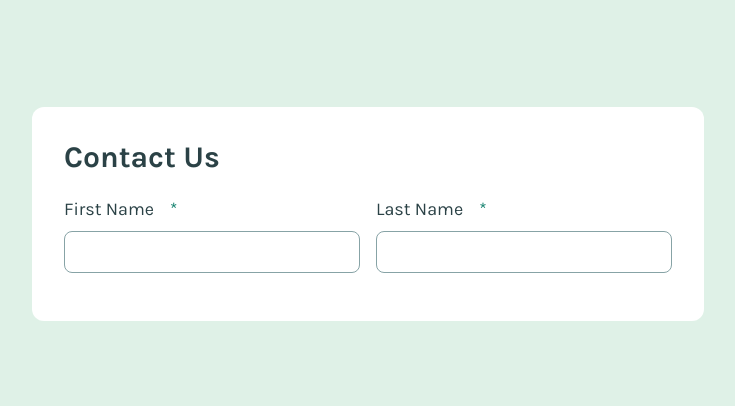
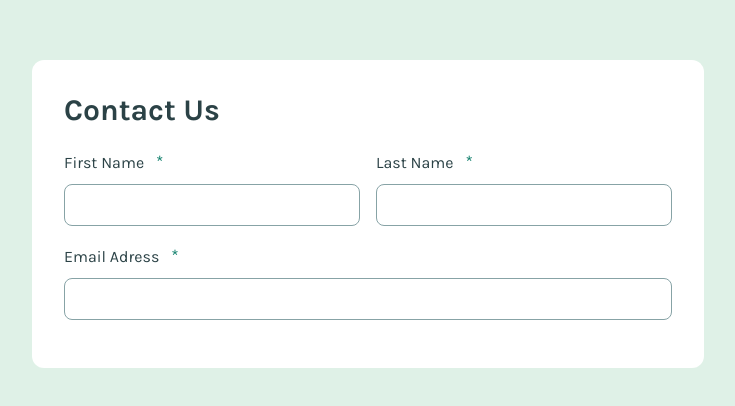
Before and after one commit to parisaMontakhab/contact-form, a React (Vite) app: page / in a window 1280 px wide. Shown: the part 186-592 px from the top of the page, without its empty margins (272-1007 px from the left). Built offline with nearby package versions, Linux system fonts and the light colour scheme.

Commit message:
feat: add the third children : email adress

```diff
--- a/src/App.jsx
+++ b/src/App.jsx
@@ -11,22 +11,27 @@ export default function App() {
         <div className="flex space-x-4 mb-4">
 
           <div className="w-1/2">
-          <label className="block text-neutral_graydark font-sans text-lg mb-2" for='firstname'>First Name
-            <span className=" text-primary_greenmedium font-sans text-lg mx-4">*</span>
+          <label className="block text-neutral_graydark font-sans text-base mb-2" for='firstname'>First Name
+            <span className=" text-primary_greenmedium font-sans text-lg mx-3">*</span>
           </label>
           <input className="w-full px-3 py-2 border border-neutral_graymedium rounded-lg" type="text" id="firstname"/>
           </div>
 
           <div className="w-1/2">
-          <label className="block text-neutral_graydark font-sans text-lg mb-2" for='lastname'>Last Name
-            <span className=" text-primary_greenmedium font-sans text-lg mx-4">*</span>
+          <label className="block text-neutral_graydark font-sans text-base mb-2" for='lastname'>Last Name
+            <span className=" text-primary_greenmedium font-sans text-lg mx-3">*</span>
           </label>
           <input className="w-full px-3 py-2 border border-neutral_graymedium rounded-lg" type="text" id="lastname"/>
           </div>
 
+        </div>
 
-
-        </div>
+        <div className="mb-4">
+          <label className="block text-neutral_graydark font-sans text-base mb-2" for='email'>Email Adress
+            <span className=" text-primary_greenmedium font-sans text-lg mx-3">*</span>
+          </label>
+          <input className="w-full px-3 py-2 border border-neutral_graymedium rounded-lg" type="text" id="email"/>
+          </div>
 
       </form>
 
```
